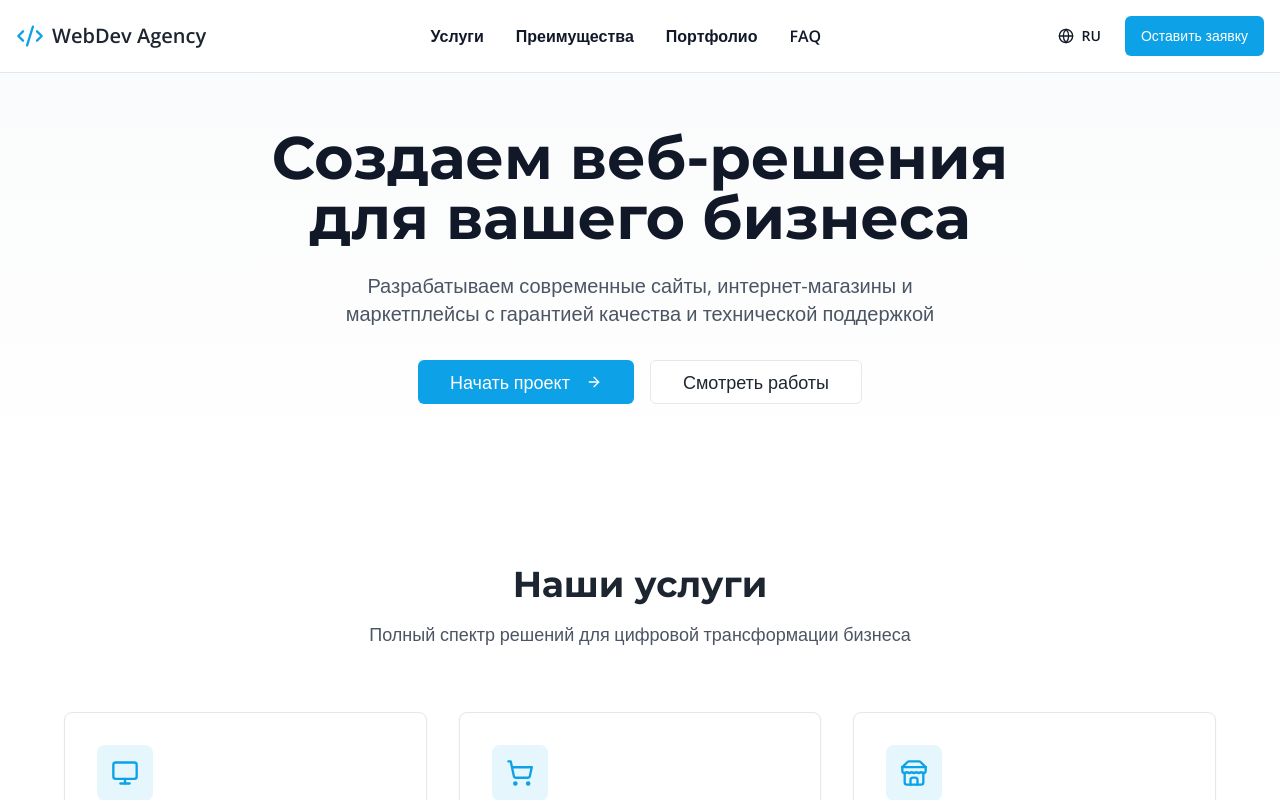
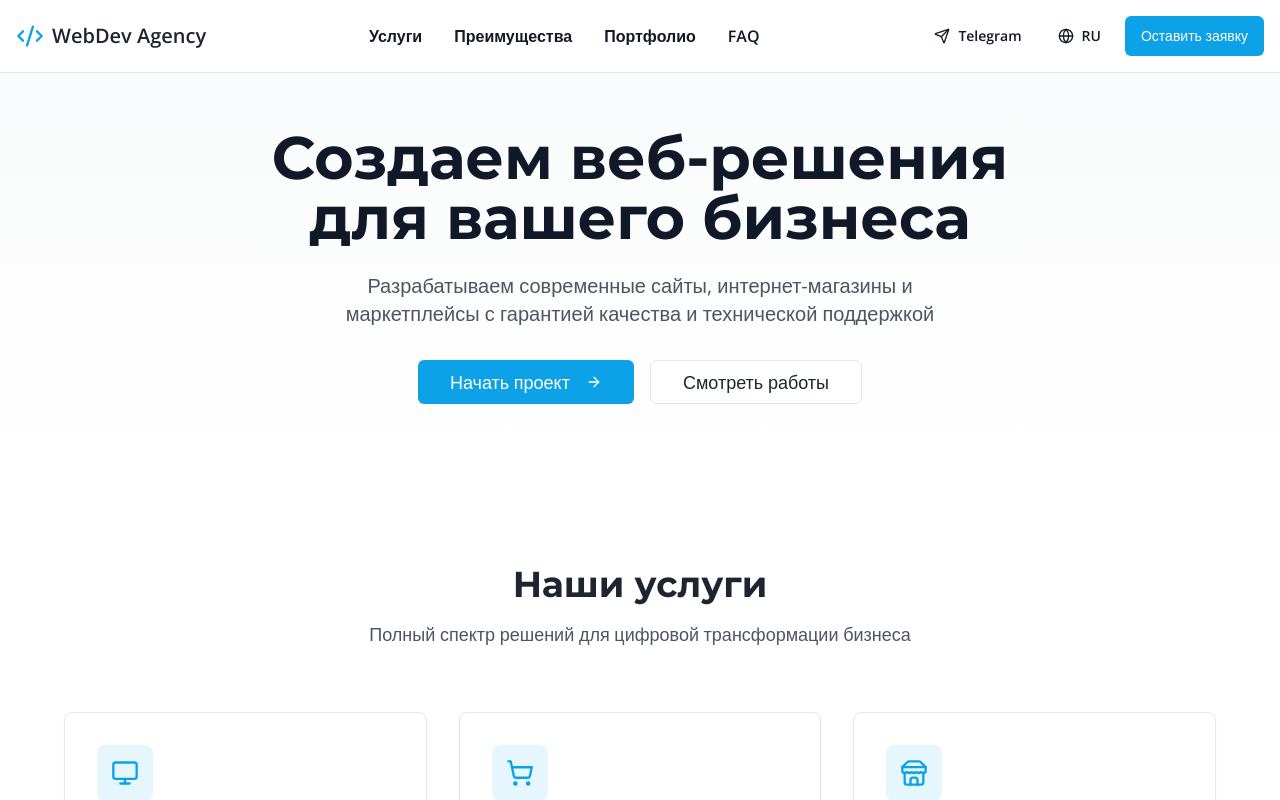
Before and after one commit to pr-poehali-dev/landing-ecommerce-services, a React (Vite) app: page / in a window 1280 px wide. Shown: the top 800 px of the page. Built offline with nearby package versions, Linux system fonts and the light colour scheme.

Commit message:
Добавить интеграцию Telegram в меню

```diff
--- a/src/pages/Index.tsx
+++ b/src/pages/Index.tsx
@@ -178,6 +178,17 @@ const Index = () => {
               <a href="#faq" className="text-gray-900 hover:text-primary transition-colors font-semibold">FAQ</a>
             </div>
             <div className="flex items-center gap-3">
+              <Button
+                variant="ghost"
+                size="sm"
+                className="gap-2 text-gray-900 hover:text-primary"
+                asChild
+              >
+                <a href="https://t.me/yourtelegram" target="_blank" rel="noopener noreferrer">
+                  <Icon name="Send" size={18} />
+                  <span className="hidden sm:inline font-semibold">Telegram</span>
+                </a>
+              </Button>
               <DropdownMenu>
                 <DropdownMenuTrigger asChild>
                   <Button variant="ghost" size="sm" className="gap-2 text-gray-900 hover:text-primary font-semibold">
```
